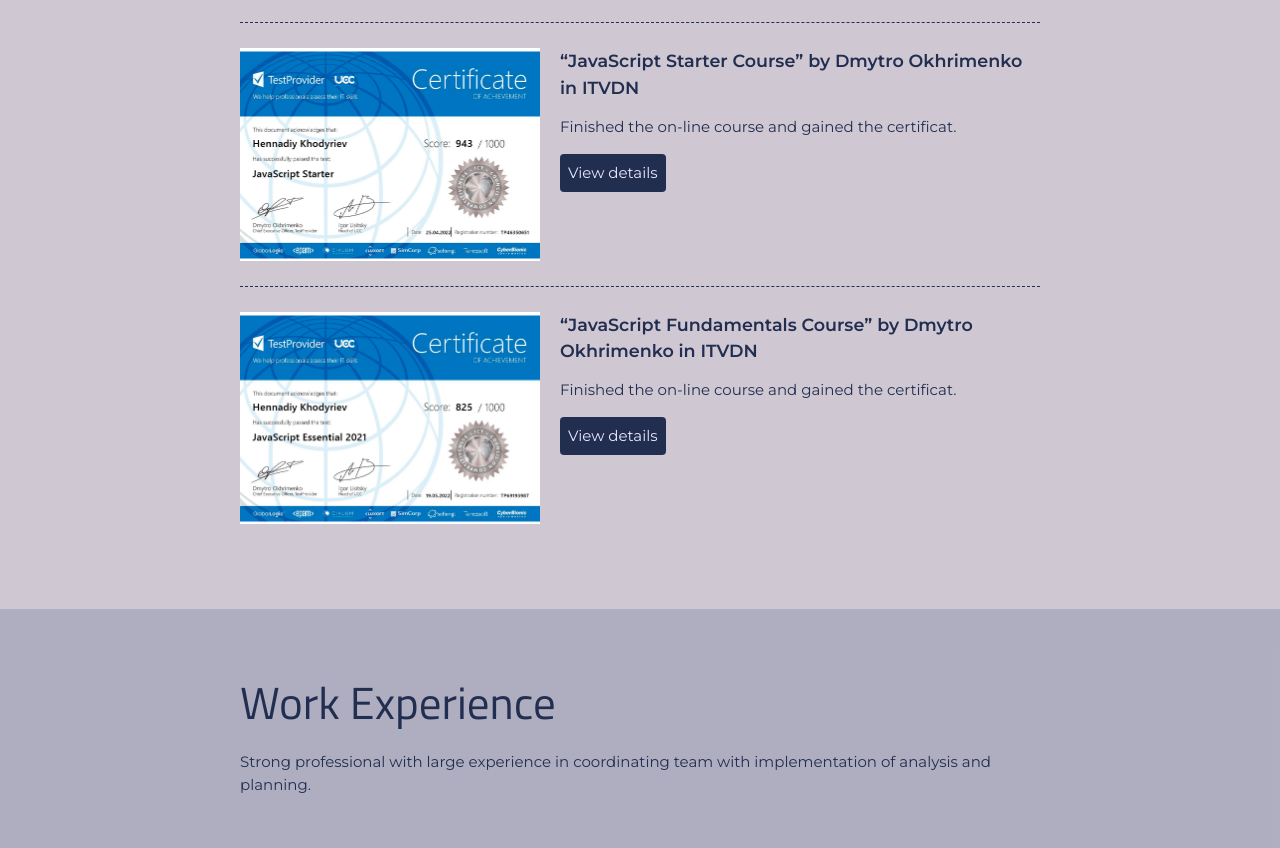
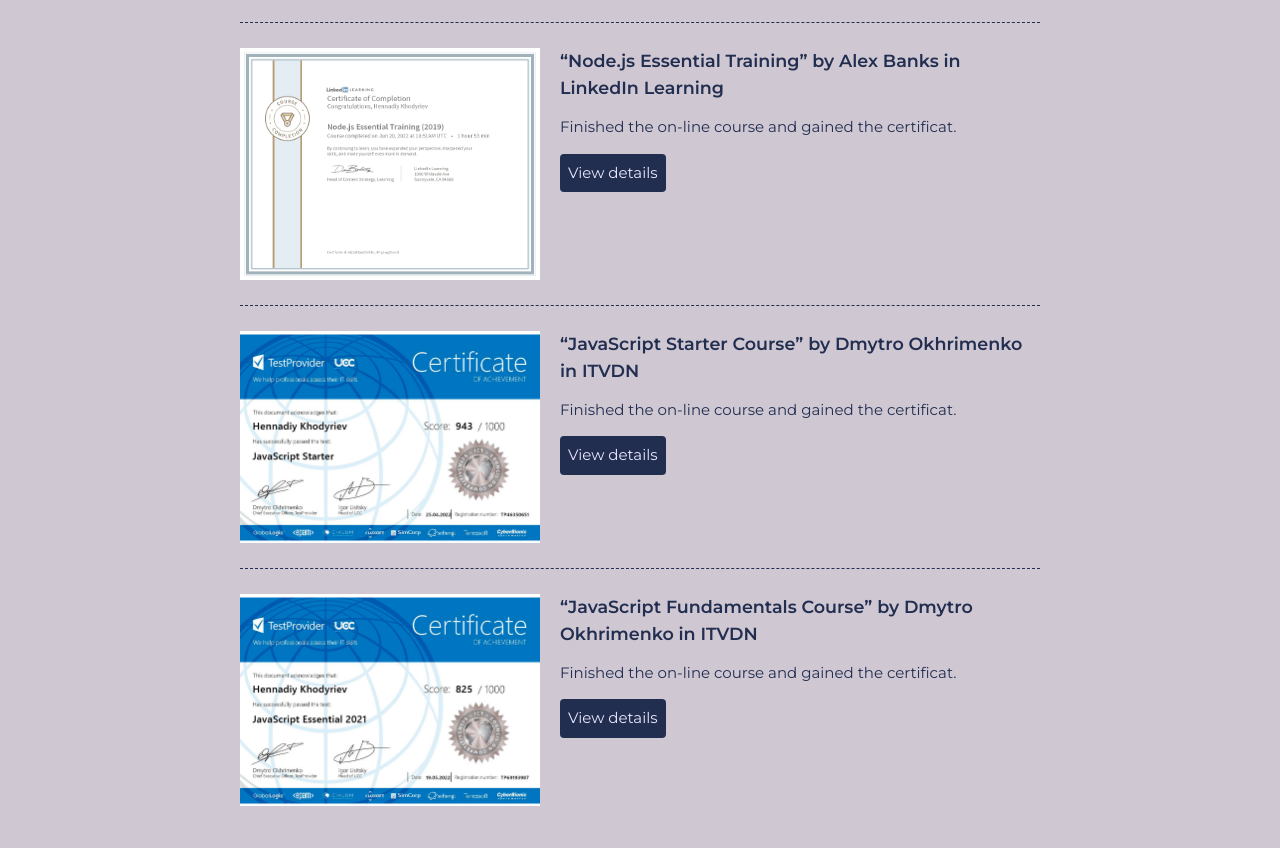
Before and after one commit to Khodyriev/CV-web-site, a plain HTML site: page index.html in a window 1280 px wide. Shown: the part 1640-2488 px from the top of the page. Drawn offline with Linux system fonts and the light colour scheme.

Commit message:
Added a new certificat: Node.js Essential LinkedIn Learning

```diff
--- a/index.html
+++ b/index.html
@@ -133,6 +133,30 @@
           <!-- Courses - 5 -->
           <section class="certification-item">
             <img
+              src="images/CertificateOfCompletion_Node.js Essential Training 2019.jpg"
+              alt=" Essential Training certificat"
+            />
+            <h3>
+              “Node.js Essential Training” by Alex Banks in
+              <a
+                class="inhead"
+                href="https://www.linkedin.com/learning/"
+                target="_blank"
+                >LinkedIn Learning</a
+              >
+            </h3>
+            <p>Finished the on-line course and gained the certificat.</p>
+            <a
+              class="btn"
+              href="https://www.linkedin.com/learning/certificates/c4d60bb635a437937e1e7db83a570fc2bc28c050ad71656c4d061fb2e97e140a?trk=share_certificate"
+              target="_blank"
+              >View details</a
+            >
+          </section>
+
+          <!-- Courses - 6 -->
+          <section class="certification-item">
+            <img
               src="images/TP46350651-JS start (ITVDN).jpg"
               alt="JavaScript Starter certificat"
             />
@@ -154,7 +178,7 @@
             >
           </section>
 
-          <!-- Courses - 6 -->
+          <!-- Courses - 7 -->
           <section class="certification-item">
             <img
               src="images/TP69193987-JS Fundamentals (ITVDN).jpg"
```
Also changed, not shown: images/CertificateOfCompletion_Node.js Essential Training 2019.jpg (added).
